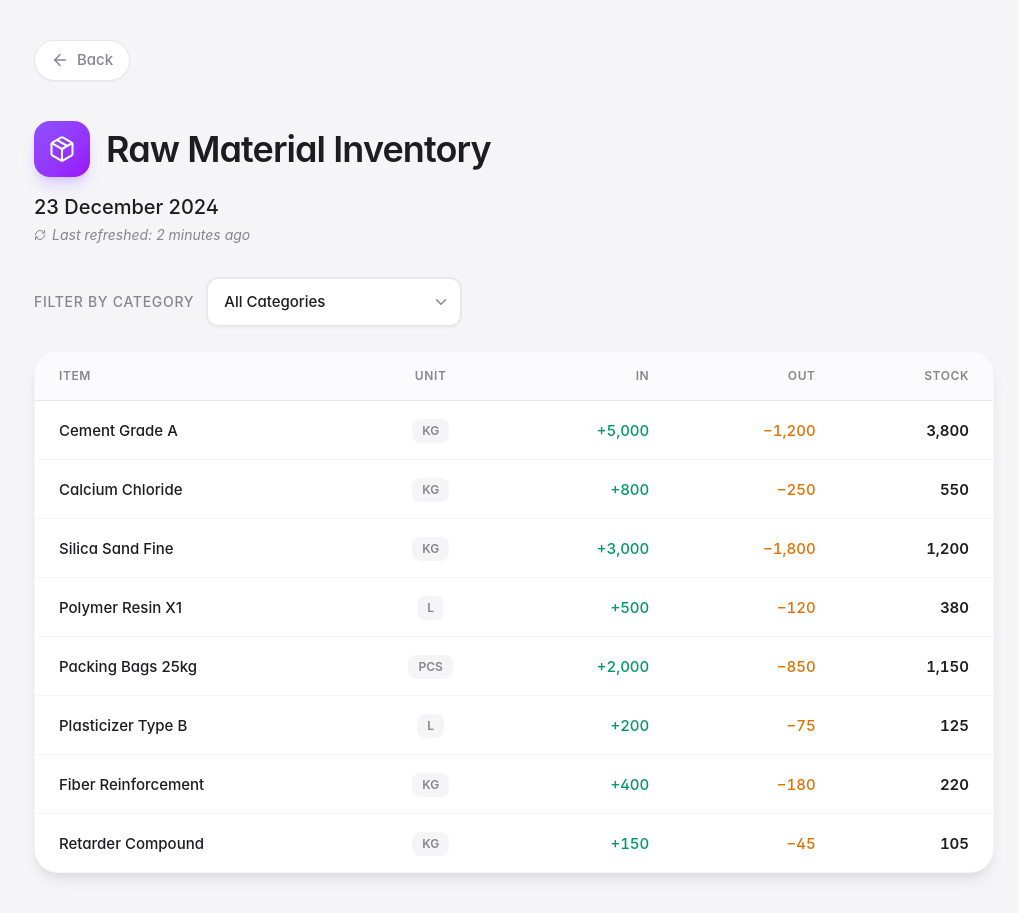
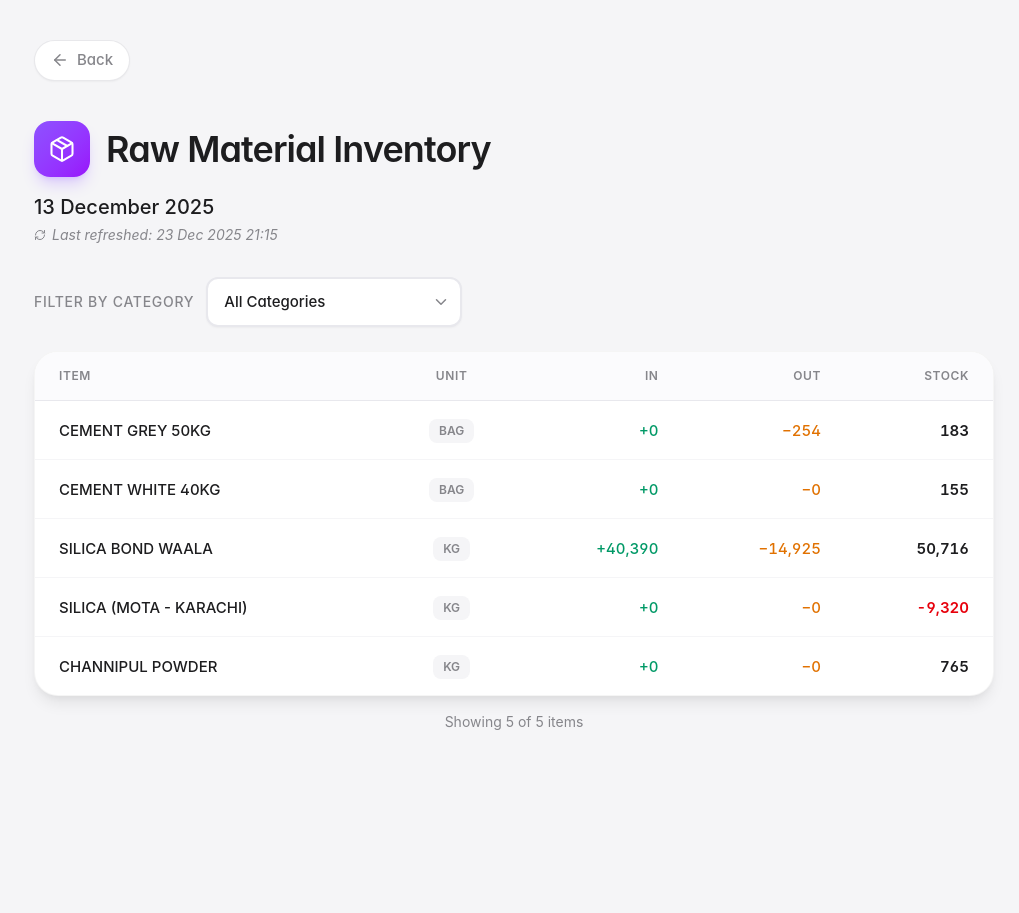
Before and after one commit to abdullaha24/receipt-form, a Next.js app: page /rm-inventory in a window 1280 px wide. Shown: the whole page, without its empty margins (126-1145 px from the left). After the commit the page ends 800 px from the top, so only its background shows below. Built offline with nearby package versions, Linux system fonts and the light colour scheme.

Commit message:
added api endpoint for rm-inventory.

```diff
--- /dev/null
+++ b/data/rm-inventory.json
@@ -0,0 +1,60 @@
+{
+  "lastUpdated": "23 Dec 2025 21:15",
+  "items": [
+    {
+      "row_number": 2,
+      "MATERIAL GROUP": "CEMENT",
+      "SKU Code": "300-100",
+      "Material Description": "CEMENT GREY 50KG",
+      "UOM": "BAG",
+      "Opening Stock": 437,
+      "Today's In": 0,
+      "Today's Out": 254,
+      "Closing Stock": 183
+    },
+    {
+      "row_number": 3,
+      "MATERIAL GROUP": "CEMENT",
+      "SKU Code": "300-101",
+      "Material Description": "CEMENT WHITE 40KG",
+      "UOM": "BAG",
+      "Opening Stock": 155,
+      "Today's In": 0,
+      "Today's Out": 0,
+      "Closing Stock": 155
+    },
+    {
+      "row_number": 6,
+      "MATERIAL GROUP": "SILICA SAND",
+      "SKU Code": "300-104",
+      "Material Description": "SILICA BOND WAALA",
+      "UOM": "KG",
+      "Opening Stock": 25251,
+      "Today's In": 40390,
+      "Today's Out": 14925,
+      "Closing Stock": 50716
+    },
+    {
+      "row_number": 7,
+      "MATERIAL GROUP": "SILICA SAND",
+      "SKU Code": "300-105",
+      "Material Description": "SILICA (MOTA - KARACHI)",
+      "UOM": "KG",
+      "Opening Stock": -9320,
+      "Today's In": 0,
+      "Today's Out": 0,
+      "Closing Stock": -9320
+    },
+    {
+      "row_number": 10,
+      "MATERIAL GROUP": "FILLERS",
+      "SKU Code": "300-107",
+      "Material Description": "CHANNIPUL POWDER",
+      "UOM": "KG",
+      "Opening Stock": 765,
+      "Today's In": 0,
+      "Today's Out": 0,
+      "Closing Stock": 765
+    }
+  ]
+}
--- /dev/null
+++ b/pages/api/rm-inventory.ts
@@ -0,0 +1,79 @@
+import type { NextApiRequest, NextApiResponse } from 'next';
+import fs from 'fs';
+import path from 'path';
+
+const DATA_DIR = path.join(process.cwd(), 'data');
+const INVENTORY_FILE = path.join(DATA_DIR, 'rm-inventory.json');
+
+// Format date in Pakistan Standard Time (UTC+5)
+function formatPKT(date: Date): string {
+  const options: Intl.DateTimeFormatOptions = {
+    day: '2-digit',
+    month: 'short',
+    year: 'numeric',
+    hour: '2-digit',
+    minute: '2-digit',
+    hour12: false,
+    timeZone: 'Asia/Karachi'
+  };
+  return new Intl.DateTimeFormat('en-GB', options).format(date).replace(',', '');
+}
+
+export default async function handler(
+  req: NextApiRequest,
+  res: NextApiResponse
+) {
+  // Ensure data directory exists
+  if (!fs.existsSync(DATA_DIR)) {
+    fs.mkdirSync(DATA_DIR, { recursive: true });
+  }
+
+  if (req.method === 'GET') {
+    try {
+      if (!fs.existsSync(INVENTORY_FILE)) {
+        // Return empty structure if no data yet
+        return res.status(200).json({ lastUpdated: null, items: [] });
+      }
+      const fileData = fs.readFileSync(INVENTORY_FILE, 'utf8');
+      const data = JSON.parse(fileData);
+      return res.status(200).json(data);
+    } catch (error) {
+      console.error('Error reading inventory:', error);
+      return res.status(500).json({ message: 'Failed to read inventory data' });
+    }
+
+  } else if (req.method === 'POST') {
+    try {
+      const items = req.body;
+
+      // Validate payload is an array
+      if (!Array.isArray(items)) {
+        return res.status(400).json({ message: 'Payload must be an array of inventory items' });
+      }
+
+      // Generate timestamp in Pakistan Standard Time
+      const lastUpdated = formatPKT(new Date());
+
+      const data = {
+        lastUpdated,
+        items
+      };
+
+      fs.writeFileSync(INVENTORY_FILE, JSON.stringify(data, null, 2));
+
+      return res.status(200).json({
+        message: 'Inventory updated successfully',
+        lastUpdated,
+        itemCount: items.length
+      });
+
+    } catch (error) {
+      console.error('Error saving inventory:', error);
+      return res.status(500).json({ message: 'Failed to save inventory data' });
+    }
+
+  } else {
+    res.setHeader('Allow', ['GET', 'POST']);
+    res.status(405).end(`Method ${req.method} Not Allowed`);
+  }
+}
--- a/pages/rm-inventory.tsx
+++ b/pages/rm-inventory.tsx
@@ -1,41 +1,76 @@
 import Head from "next/head";
 import Link from "next/link";
-import { ArrowLeft, Package, ChevronDown, RefreshCw } from 'lucide-react';
-import { useState } from 'react';
-
-// Dummy data for demonstration
-const DUMMY_DATE = "23 December 2024";
-const DUMMY_LAST_REFRESHED = "2 minutes ago";
-
-const DUMMY_CATEGORIES = [
-  "All Categories",
-  "Chemicals",
-  "Packaging",
-  "Raw Powders",
-  "Additives",
-];
+import { ArrowLeft, Package, ChevronDown, RefreshCw, Loader2, AlertCircle } from 'lucide-react';
+import { useState, useEffect, useMemo } from 'react';
 
 interface InventoryItem {
-  item: string;
-  unit: string;
-  in: number;
-  out: number;
-  stock: number;
+  row_number: number;
+  "MATERIAL GROUP": string;
+  "SKU Code": string;
+  "Material Description": string;
+  "UOM": string;
+  "Opening Stock": number;
+  "Today's In": number;
+  "Today's Out": number;
+  "Closing Stock": number;
 }
 
-const DUMMY_INVENTORY: InventoryItem[] = [
-  { item: "Cement Grade A", unit: "Kg", in: 5000, out: 1200, stock: 3800 },
-  { item: "Calcium Chloride", unit: "Kg", in: 800, out: 250, stock: 550 },
-  { item: "Silica Sand Fine", unit: "Kg", in: 3000, out: 1800, stock: 1200 },
-  { item: "Polymer Resin X1", unit: "L", in: 500, out: 120, stock: 380 },
-  { item: "Packing Bags 25kg", unit: "Pcs", in: 2000, out: 850, stock: 1150 },
-  { item: "Plasticizer Type B", unit: "L", in: 200, out: 75, stock: 125 },
-  { item: "Fiber Reinforcement", unit: "Kg", in: 400, out: 180, stock: 220 },
-  { item: "Retarder Compound", unit: "Kg", in: 150, out: 45, stock: 105 },
-];
+interface InventoryData {
+  lastUpdated: string | null;
+  items: InventoryItem[];
+}
 
 export default function RMInventory() {
   const [selectedCategory, setSelectedCategory] = useState("All Categories");
+  const [inventory, setInventory] = useState<InventoryItem[]>([]);
+  const [lastUpdated, setLastUpdated] = useState<string | null>(null);
+  const [isLoading, setIsLoading] = useState(true);
+  const [error, setError] = useState<string | null>(null);
+
+  // Fetch inventory data on mount
+  useEffect(() => {
+    const fetchInventory = async () => {
+      try {
+        setIsLoading(true);
+        setError(null);
+        const res = await fetch('/api/rm-inventory');
+        if (!res.ok) {
+          throw new Error('Failed to fetch inventory');
+        }
+        const data: InventoryData = await res.json();
+        setInventory(data.items || []);
+        setLastUpdated(data.lastUpdated);
+      } catch (err: any) {
+        console.error('Error fetching inventory:', err);
+        setError(err.message || 'Failed to load inventory');
+      } finally {
+        setIsLoading(false);
+      }
+    };
+
+    fetchInventory();
+  }, []);
+
+  // Derive unique categories from data
+  const categories = useMemo(() => {
+    const uniqueGroups = new Set(inventory.map(item => item["MATERIAL GROUP"]));
+    return ["All Categories", ...Array.from(uniqueGroups).sort()];
+  }, [inventory]);
+
+  // Filter items by selected category
+  const filteredItems = useMemo(() => {
+    if (selectedCategory === "All Categories") {
+      return inventory;
+    }
+    return inventory.filter(item => item["MATERIAL GROUP"] === selectedCategory);
+  }, [inventory, selectedCategory]);
+
+  // Get today's date formatted
+  const todayDate = new Date().toLocaleDateString('en-GB', {
+    day: 'numeric',
+    month: 'long',
+    year: 'numeric'
+  });
 
   return (
     <div className="min-h-screen bg-[var(--apple-bg)] font-sans">
@@ -75,11 +110,13 @@ export default function RMInventory() {
           {/* Date and Last Refreshed */}
           <div className="mt-4 space-y-1">
             <p className="text-lg sm:text-xl text-[var(--apple-text)] font-medium">
-              {DUMMY_DATE}
+              {todayDate}
             </p>
             <p className="text-sm text-[var(--apple-text-secondary)] italic flex items-center gap-1.5">
               <RefreshCw size={12} strokeWidth={2} />
-              Last refreshed: {DUMMY_LAST_REFRESHED}
+              {lastUpdated
+                ? `Last refreshed: ${lastUpdated}`
+                : 'No data received yet'}
             </p>
           </div>
         </div>
@@ -99,7 +136,7 @@ export default function RMInventory() {
                   focus:border-[var(--apple-blue)] focus:ring-4 focus:ring-[var(--apple-blue)]/10
                   hover:border-[var(--apple-gray-300)] transition-all duration-200 outline-none appearance-none cursor-pointer"
               >
-                {DUMMY_CATEGORIES.map((category) => (
+                {categories.map((category) => (
                   <option key={category} value={category}>
                     {category}
                   </option>
@@ -112,7 +149,39 @@ export default function RMInventory() {
           </div>
         </div>
 
+        {/* Loading State */}
+        {isLoading && (
+          <div className="bg-white rounded-2xl sm:rounded-3xl shadow-[var(--shadow-lg)] border border-black/[0.04] p-12 flex flex-col items-center justify-center gap-4">
+            <Loader2 className="w-8 h-8 text-[var(--apple-blue)] animate-spin" />
+            <p className="text-[var(--apple-text-secondary)] font-medium">Loading inventory...</p>
+          </div>
+        )}
+
+        {/* Error State */}
+        {error && !isLoading && (
+          <div className="bg-white rounded-2xl sm:rounded-3xl shadow-[var(--shadow-lg)] border border-red-200 p-8 flex flex-col items-center justify-center gap-3">
+            <div className="bg-red-100 p-3 rounded-xl">
+              <AlertCircle className="w-6 h-6 text-red-500" />
+            </div>
+            <p className="text-red-600 font-medium">{error}</p>
+          </div>
+        )}
+
+        {/* Empty State */}
+        {!isLoading && !error && inventory.length === 0 && (
+          <div className="bg-white rounded-2xl sm:rounded-3xl shadow-[var(--shadow-lg)] border border-black/[0.04] p-12 flex flex-col items-center justify-center gap-4">
+            <div className="bg-[var(--apple-gray-100)] p-4 rounded-2xl">
+              <Package className="w-8 h-8 text-[var(--apple-text-secondary)]" />
+            </div>
+            <div className="text-center">
+              <p className="text-[var(--apple-text)] font-semibold mb-1">No inventory data</p>
+              <p className="text-[var(--apple-text-secondary)] text-sm">Waiting for data to be posted to this endpoint.</p>
+            </div>
+          </div>
+        )}
+
         {/* Inventory Table */}
+        {!isLoading && !error && filteredItems.length > 0 && (
           <div className="bg-white rounded-2xl sm:rounded-3xl shadow-[var(--shadow-lg)] border border-black/[0.04] overflow-hidden">
 
             {/* Desktop Table */}
@@ -138,32 +207,34 @@ export default function RMInventory() {
                   </tr>
                 </thead>
                 <tbody className="divide-y divide-[var(--apple-gray-100)]">
-                {DUMMY_INVENTORY.map((item, index) => (
-                  <tr key={index} className="hover:bg-[var(--apple-gray-50)] transition-colors">
+                  {filteredItems.map((item, index) => (
+                    <tr key={item["SKU Code"] || index} className="hover:bg-[var(--apple-gray-50)] transition-colors">
                       <td className="py-4 px-6">
                         <span className="text-[15px] font-medium text-[var(--apple-text)]">
-                        {item.item}
+                          {item["Material Description"]}
                         </span>
                       </td>
                       <td className="py-4 px-6 text-center">
                         <span className="inline-flex items-center justify-center px-2.5 py-1 rounded-lg
                           bg-[var(--apple-gray-100)] text-xs font-semibold text-[var(--apple-text-secondary)] uppercase">
-                        {item.unit}
+                          {item.UOM}
                         </span>
                       </td>
                       <td className="py-4 px-6 text-right">
                         <span className="text-[15px] font-medium text-emerald-600 tabular-nums">
-                        +{item.in.toLocaleString()}
+                          +{item["Today's In"].toLocaleString()}
                         </span>
                       </td>
                       <td className="py-4 px-6 text-right">
                         <span className="text-[15px] font-medium text-amber-600 tabular-nums">
-                        −{item.out.toLocaleString()}
+                          −{item["Today's Out"].toLocaleString()}
                         </span>
                       </td>
                       <td className="py-4 px-6 text-right">
-                      <span className="text-[15px] font-semibold text-[var(--apple-text)] tabular-nums">
-                        {item.stock.toLocaleString()}
+                        <span className={`text-[15px] font-semibold tabular-nums ${
+                          item["Closing Stock"] < 0 ? 'text-red-600' : 'text-[var(--apple-text)]'
+                        }`}>
+                          {item["Closing Stock"].toLocaleString()}
                         </span>
                       </td>
                     </tr>
@@ -174,34 +245,40 @@ export default function RMInventory() {
 
             {/* Mobile Card View */}
             <div className="sm:hidden divide-y divide-[var(--apple-gray-100)]">
-            {DUMMY_INVENTORY.map((item, index) => (
-              <div key={index} className="p-4 hover:bg-[var(--apple-gray-50)] transition-colors">
+              {filteredItems.map((item, index) => (
+                <div key={item["SKU Code"] || index} className="p-4 hover:bg-[var(--apple-gray-50)] transition-colors">
                   <div className="flex justify-between items-start mb-3">
                     <h3 className="text-[15px] font-semibold text-[var(--apple-text)] flex-1 pr-3">
-                    {item.item}
+                      {item["Material Description"]}
                     </h3>
                     <span className="inline-flex items-center justify-center px-2.5 py-1 rounded-lg
                       bg-[var(--apple-gray-100)] text-xs font-semibold text-[var(--apple-text-secondary)] uppercase shrink-0">
-                    {item.unit}
+                      {item.UOM}
                     </span>
                   </div>
                   <div className="grid grid-cols-3 gap-3">
                     <div className="bg-emerald-50 rounded-xl p-3 text-center">
                       <p className="text-[10px] font-semibold text-emerald-600 uppercase tracking-wide mb-1">In</p>
                       <p className="text-base font-semibold text-emerald-600 tabular-nums">
-                      +{item.in.toLocaleString()}
+                        +{item["Today's In"].toLocaleString()}
                       </p>
                     </div>
                     <div className="bg-amber-50 rounded-xl p-3 text-center">
                       <p className="text-[10px] font-semibold text-amber-600 uppercase tracking-wide mb-1">Out</p>
                       <p className="text-base font-semibold text-amber-600 tabular-nums">
-                      −{item.out.toLocaleString()}
+                        −{item["Today's Out"].toLocaleString()}
                       </p>
                     </div>
-                  <div className="bg-[var(--apple-gray-100)] rounded-xl p-3 text-center">
-                    <p className="text-[10px] font-semibold text-[var(--apple-text-secondary)] uppercase tracking-wide mb-1">Stock</p>
-                    <p className="text-base font-bold text-[var(--apple-text)] tabular-nums">
-                      {item.stock.toLocaleString()}
+                    <div className={`rounded-xl p-3 text-center ${
+                      item["Closing Stock"] < 0 ? 'bg-red-50' : 'bg-[var(--apple-gray-100)]'
+                    }`}>
+                      <p className={`text-[10px] font-semibold uppercase tracking-wide mb-1 ${
+                        item["Closing Stock"] < 0 ? 'text-red-600' : 'text-[var(--apple-text-secondary)]'
+                      }`}>Stock</p>
+                      <p className={`text-base font-bold tabular-nums ${
+                        item["Closing Stock"] < 0 ? 'text-red-600' : 'text-[var(--apple-text)]'
+                      }`}>
+                        {item["Closing Stock"].toLocaleString()}
                       </p>
                     </div>
                   </div>
@@ -209,6 +286,14 @@ export default function RMInventory() {
               ))}
             </div>
           </div>
+        )}
+
+        {/* Items count */}
+        {!isLoading && !error && filteredItems.length > 0 && (
+          <p className="mt-4 text-sm text-[var(--apple-text-secondary)] text-center">
+            Showing {filteredItems.length} of {inventory.length} items
+          </p>
+        )}
 
         {/* Footer Spacer for mobile */}
         <div className="h-10 sm:h-0"></div>
```
Lines whose indentation alone changed are shown as unchanged.
